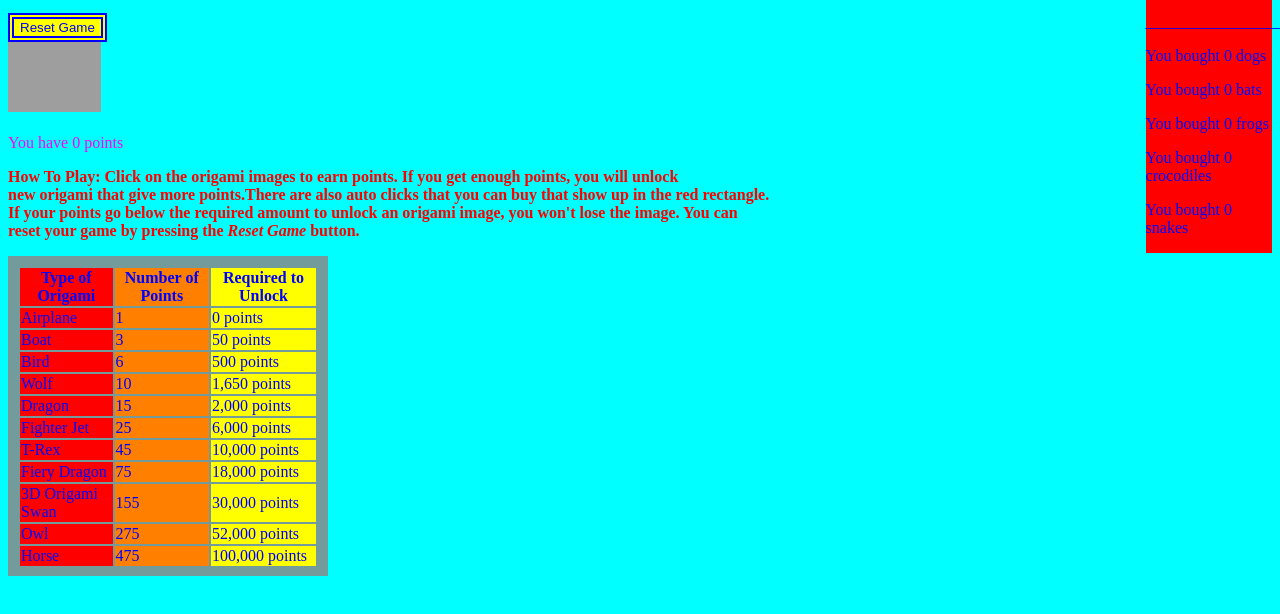
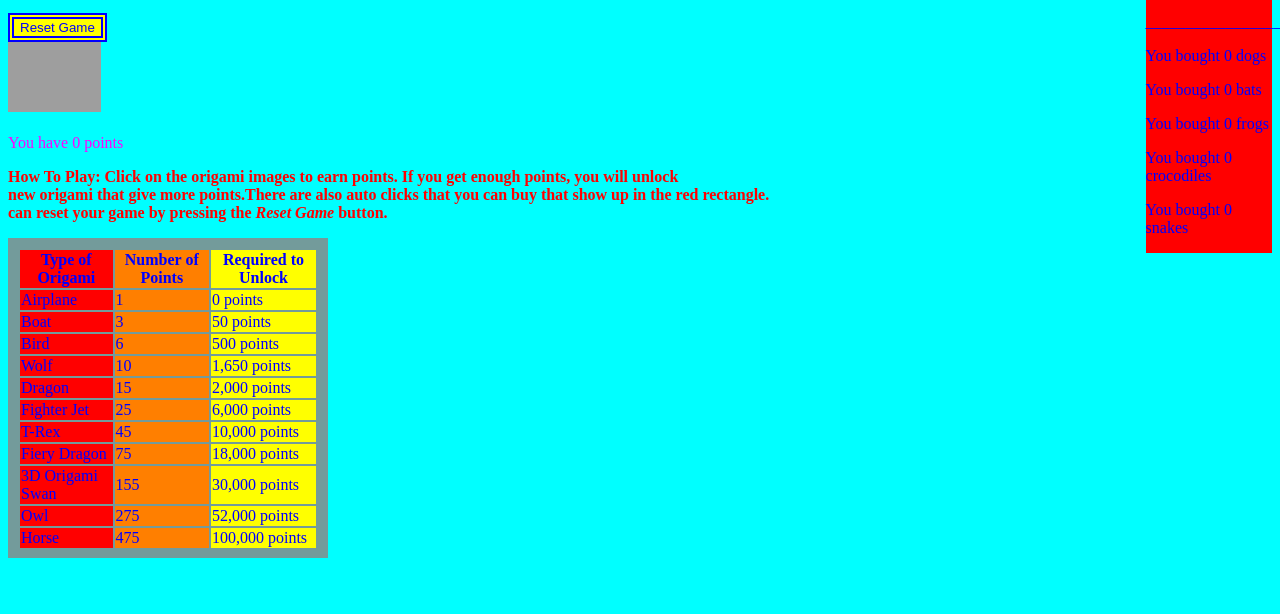
Before and after one commit to Arnbloxlee/Arnbloxlee.github.io, a plain HTML site: page origamiclicker.html in a window 1280 px wide. Shown: the part 113-727 px from the top of the page. Drawn offline with nearby package versions, Linux system fonts and the light colour scheme; grey boxes are pictures that could not be loaded.

Commit message:
Update origamiclicker.html

```diff
--- a/origamiclicker.html
+++ b/origamiclicker.html
@@ -183,9 +183,8 @@
     <!--These are the instructions on how to play-->
     <p id="how-to-play">
       <strong>How To Play: Click on the origami images to earn points. If you get enough points, you will unlock <br>
-      new origami that give more points.There are also auto clicks that you can buy that show up in the red rectangle. <br>
-      If your points go below the required amount to unlock an origami image, you won't lose the image. You can <br>
-      reset your game by pressing the <em>Reset Game</em> button.</strong>
+      new origami that give more points.There are also auto clicks that you can buy that show up in the red rectangle.<br>
+      can reset your game by pressing the <em>Reset Game</em> button.</strong>
     </p>
 
     <!--This is the table that shows the origami that has to be clicked.-->
```
